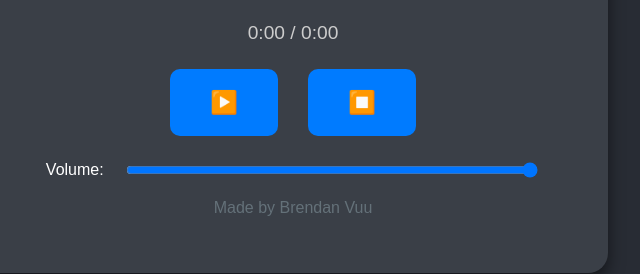
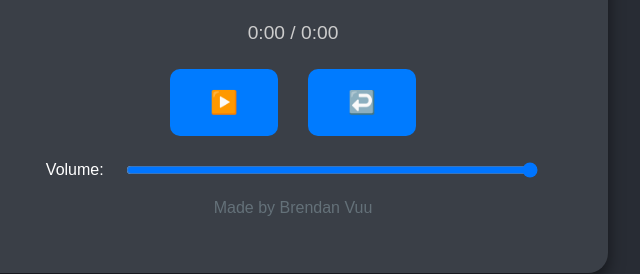
Before and after one commit to BrendanMVuu/Harmony-Modern-Music-Player, a plain HTML site: page index.html in a window 1280 px wide. Shown: the part 410-684 px from the top of the page, 347-987 px from the left. Drawn offline with Linux system fonts and the light colour scheme.

Commit message:
Add files via upload

```diff
--- a/index.html
+++ b/index.html
@@ -24,7 +24,7 @@
         <div id="time-display">0:00 / 0:00</div>
         <div class="controls">
             <button id="play-pause" class="control-button">▶️</button>
-            <button id="stop" class="control-button">⏹️</button>
+            <button id="stop" class="control-button">↩️</button>
         </div>
         <div class="volume-container">
             <label for="volume-slider">Volume:</label>
```
